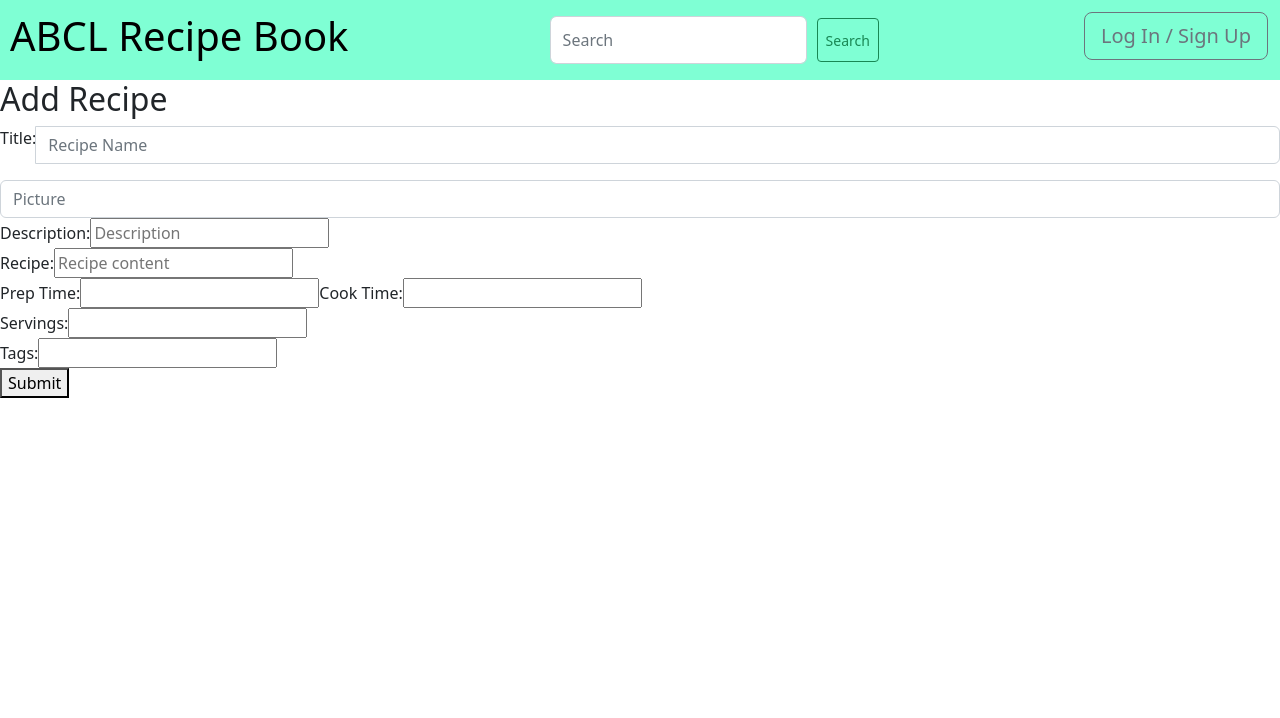
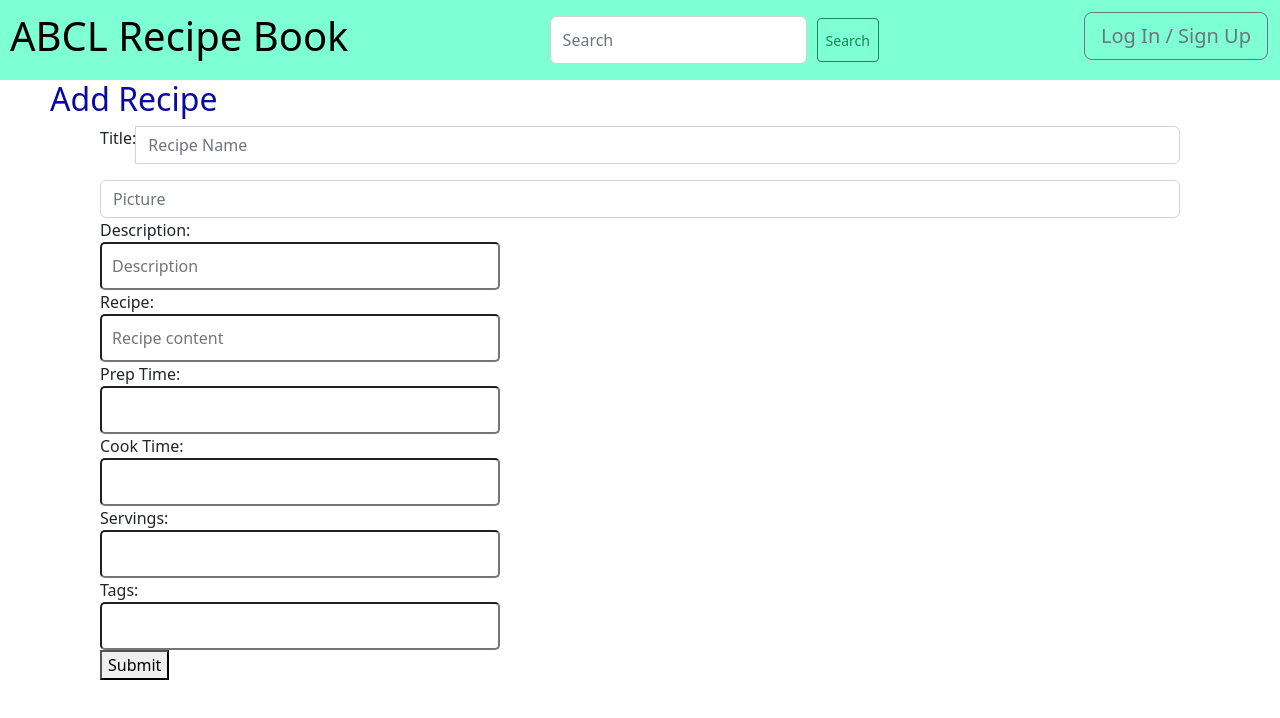
Before and after one commit to BLDubroff/ABCL-Recipe-Book, a React (Create React App) app in the folder client/: page /addRecipe in a window 1280 px wide. Shown: the top 718 px of the page. Built offline with nearby package versions, Linux system fonts and the light colour scheme; no server answers.

Commit message:
Added more CSS to Add recipe

```diff
--- a/client/src/App.css
+++ b/client/src/App.css
@@ -3,15 +3,16 @@
     flex-direction: column;
     justify-content: center;
     align-items: center;
-    font-family: -apple-system, BlinkMacSystemFont, "Segoe UI", Roboto, Oxygen,
-      Ubuntu, Cantarell, "Open Sans", "Helvetica Neue", sans-serif;
-  }
+    padding: 0px 50px;
+    border-radius: 10px;
+}
 
-  /* body {
-    min-height: 100vh;
-    font-family: 'Roboto', 'Oxygen',
-      'Ubuntu', 'Cantarell', 'Fira Sans', 'Droid Sans', 'Helvetica Neue',
-      sans-serif;
-    -webkit-font-smoothing: antialiased;
-    -moz-osx-font-smoothing: grayscale;
-  } */
+form{
+  padding: 0px 50px;
+  border-radius: 10px;
+}
+
+h2{
+  color: rgb(9, 9, 162);
+  font-size: 200px;
+}
--- a/client/src/Components/LoginForm.js
+++ b/client/src/Components/LoginForm.js
@@ -60,6 +60,7 @@
 
     return (
         <>
+        <h2>Log In</h2>
             <form>
                 <label htmlFor="username">Username: </label>
                 <input ref={username} id="username" name="username" type="text" />
--- a/client/src/Components/NavbarButtons/Navbarbuttons.css
+++ b/client/src/Components/NavbarButtons/Navbarbuttons.css
@@ -2,15 +2,6 @@
       padding: 10px;
       margin:2px;
 }
-.loginBtn:hover {
-    background-color: rgb(129, 229, 129);
-    border-radius: 4px;
-  }
-/* .signupBtn{
-
-    padding: 10px;
-    margin:2px;
-} */
 
 .searchBar{
     width: 20em;
@@ -21,7 +12,3 @@
     padding: 10px;
     margin:2px;
 }
-.searchBtn:hover {
-    background-color: rgb(129, 229, 129);
-    border-radius: 4px;
-  }
--- /dev/null
+++ b/client/src/Pages/recipes/addRecipe.css
@@ -0,0 +1,10 @@
+input{
+  padding: 10px;
+  flex-direction: column;
+  display: flex;
+  border-radius: 5px;
+  width: 400px;
+}
+button:hover{
+    background-color: rgb(115, 187, 115);
+}
--- a/client/src/Pages/recipes/addRecipe.js
+++ b/client/src/Pages/recipes/addRecipe.js
@@ -2,7 +2,7 @@
 import ServerContext from "../../Features/ServerContext";
 import Form from 'react-bootstrap/Form';
 import InputGroup from 'react-bootstrap/InputGroup';
-
+import "./addRecipe.css"
 
 
 const AddRecipe = (props) => {
@@ -40,7 +40,7 @@
 
   return (
     <Form>
-      <h2> Add Recipe </h2>
+      <h2 > Add Recipe </h2>
       <form>
       <InputGroup className="mb-3">
           <label htmlFor='title'>Title: </label>
```
Also changed, not shown: 1 other file (tests, documents, lock files or other folders).
